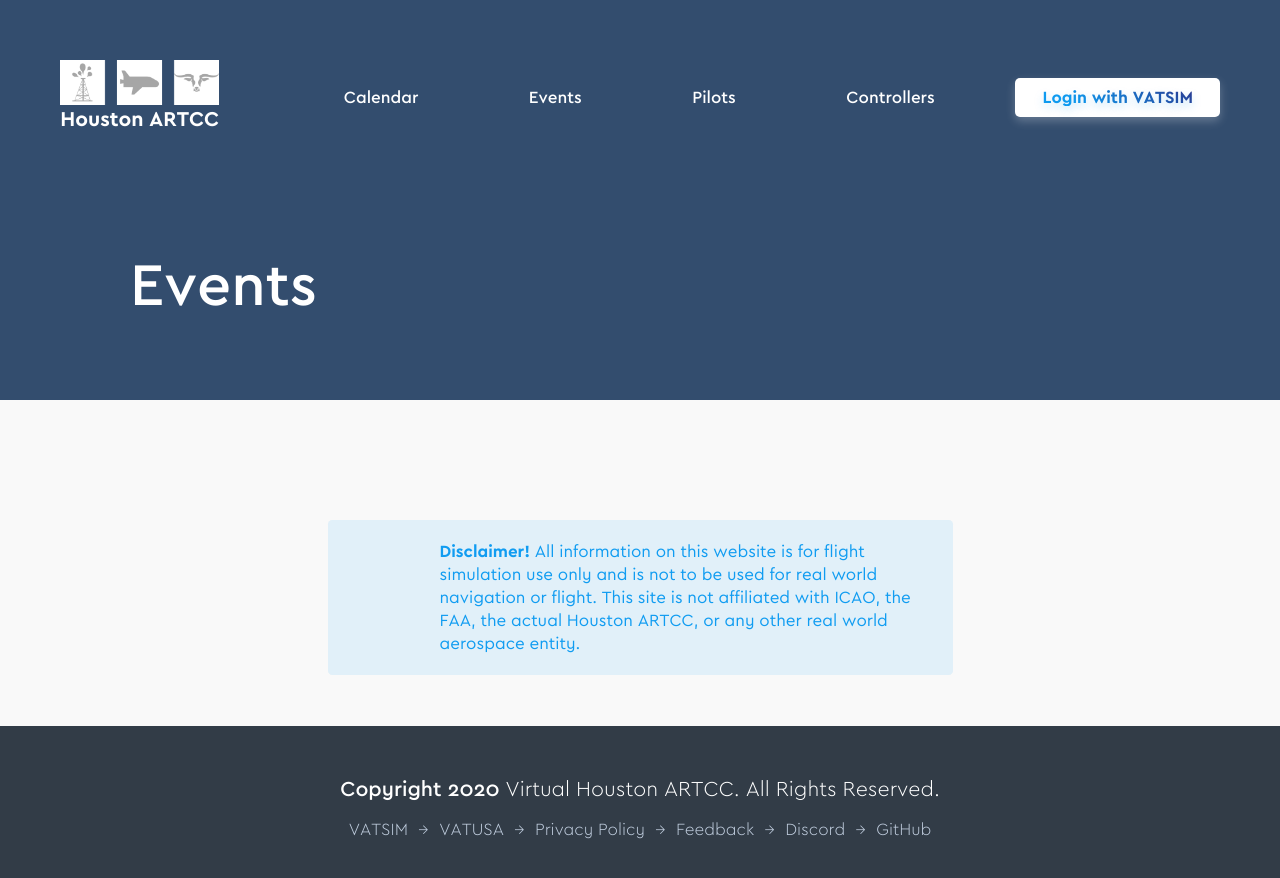
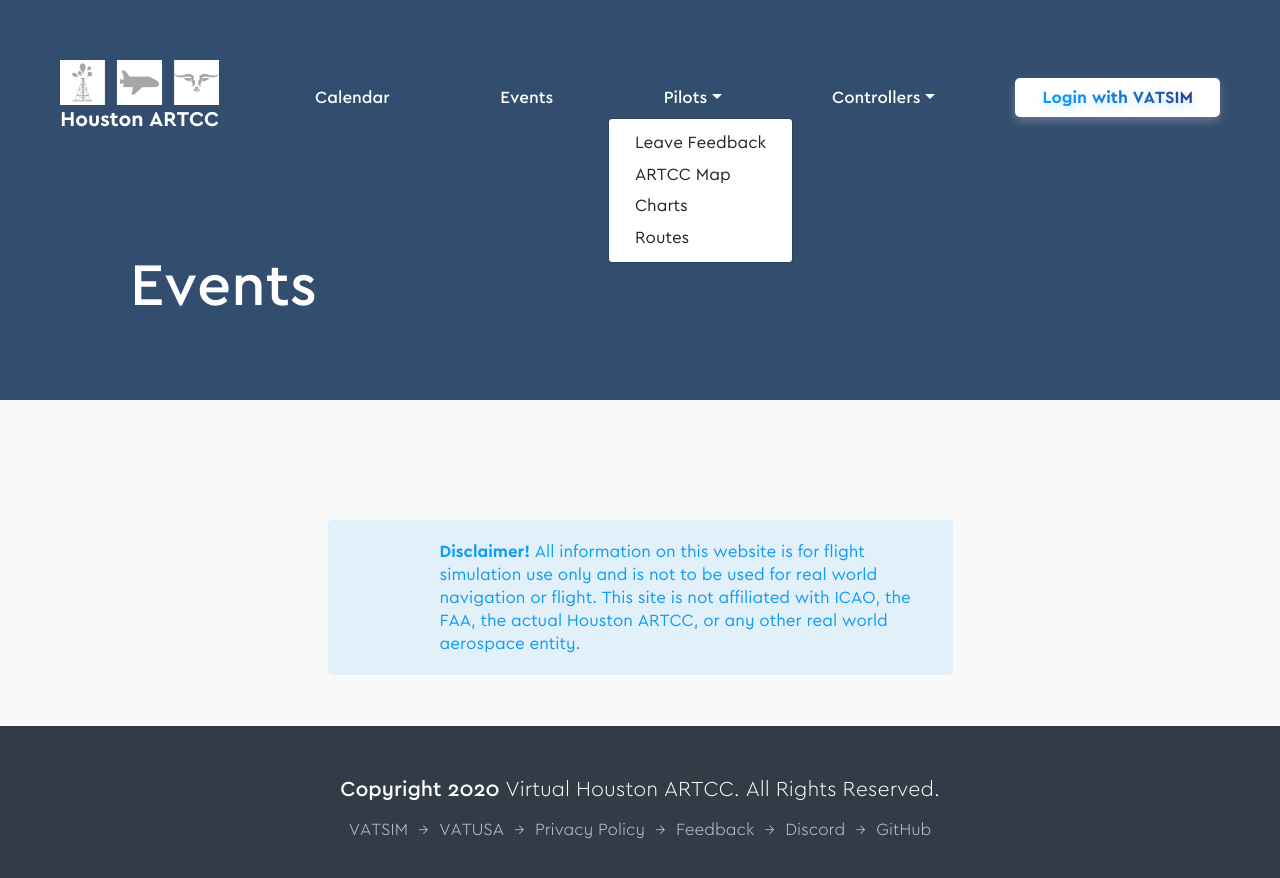
Before and after one commit to Houston-ARTCC/zhu-frontend, a React (Create React App) app: page /events in a window 1280 px wide. Both pictures are taken after a click on the button "Pilots". Shown: the top 878 px of the page. Built offline with nearby package versions, Linux system fonts and the light colour scheme; no server answers; some icons are missing.

Commit message:
Added navbar dropdowns and links.

```diff
--- a/src/components/Navigation.tsx
+++ b/src/components/Navigation.tsx
@@ -1,6 +1,6 @@
 import React, { useEffect, useState } from 'react'
 import { Link } from 'react-router-dom'
-import { Button, Nav, Navbar, NavbarBrand } from 'react-bootstrap'
+import { Button, Nav, Navbar, NavDropdown } from 'react-bootstrap'
 import logoColor from '../img/logo.png'
 import logoLight from '../img/logo-light.png'
 import { getFullName, parseJWT } from '../Helpers'
@@ -11,29 +11,46 @@ export default function Navigation() {
     useEffect(() => window.addEventListener('scroll', () => setScroll(window.scrollY > 50)), [])
 
     return (
-        <Navbar id="navbar" className={scroll ? 'navbar-shrink' : ''}>
+        <Navbar id="navbar" className={scroll ? 'navbar-shrink' : ''} expand="xl">
             <Link to="/">
-                <NavbarBrand>
+                <Navbar.Brand>
                     <img src={scroll ? logoColor : logoLight} alt="Logo"/>
                     <h6 className={(scroll ? 'text-black' : 'text-white') + ' font-w700 m-0'}>Houston ARTCC</h6>
-                </NavbarBrand>
+                </Navbar.Brand>
             </Link>
-            <Nav>
-                <Nav.Link className={scroll ? 'text-black' : ''}>Calendar</Nav.Link>
-                <Nav.Link className={scroll ? 'text-black' : ''}>Events</Nav.Link>
-                <Nav.Link className={scroll ? 'text-black' : ''}>Pilots</Nav.Link>
-                <Nav.Link className={scroll ? 'text-black' : ''}>Controllers</Nav.Link>
-                {parseJWT()
-                    ? <Nav.Link className={scroll ? 'text-black' : ''}>{getFullName()}</Nav.Link>
-                    : <Nav.Item className="ml-4">
-                        <Link to="/login">
+            <Navbar.Collapse>
+                <Nav>
+                    <Nav.Link as={Link} to="" className={scroll ? 'text-black' : 'text-white'}>Calendar</Nav.Link>
+                    <Nav.Link as={Link} to="/events" className={scroll ? 'text-black' : 'text-white'}>Events</Nav.Link>
+                    <NavDropdown className={scroll ? 'text-black' : 'text-white'} title="Pilots" id="nav-dropdown-pilots">
+                        <NavDropdown.Item as={Link} to="">Leave Feedback</NavDropdown.Item>
+                        <NavDropdown.Item as={Link} to="">ARTCC Map</NavDropdown.Item>
+                        <NavDropdown.Item href="https://simcharts.info/">Charts</NavDropdown.Item>
+                        <NavDropdown.Item href="https://flightaware.com/statistics/ifr-route/">Routes</NavDropdown.Item>
+                    </NavDropdown>
+                    <NavDropdown className={scroll ? 'text-black' : 'text-white'} title="Controllers" id="nav-dropdown-controllers">
+                        <NavDropdown.Item as={Link} to="/roster">Roster</NavDropdown.Item>
+                        <NavDropdown.Item as={Link} to="">Staff</NavDropdown.Item>
+                        <NavDropdown.Item as={Link} to="">IDS</NavDropdown.Item>
+                        <NavDropdown.Item as={Link} to="">Resources</NavDropdown.Item>
+                        <NavDropdown.Item as={Link} to="">Statistics</NavDropdown.Item>
+                    </NavDropdown>
+                    {parseJWT()
+                        ?<NavDropdown className={scroll ? 'text-black' : 'text-white'} title={getFullName()} id="nav-dropdown-user">
+                            <NavDropdown.Item as={Link} to="">My Profile</NavDropdown.Item>
+                            <NavDropdown.Item as={Link} to="">Training Center</NavDropdown.Item>
+                            <NavDropdown.Item as={Link} to="">Administration</NavDropdown.Item>
+                            <NavDropdown.Divider />
+                            <NavDropdown.Item as={Link} to="/logout">Log Out</NavDropdown.Item>
+                        </NavDropdown>
+                        : <Nav.Item as={Link} to="/login" className="ml-4">
                             <Button variant="vatsim">
                                 <span className="font-w700">Login with VATSIM</span>
                             </Button>
-                        </Link>
-                    </Nav.Item>
-                }
-            </Nav>
+                        </Nav.Item>
+                    }
+                </Nav>
+            </Navbar.Collapse>
         </Navbar>
     )
 }
```
